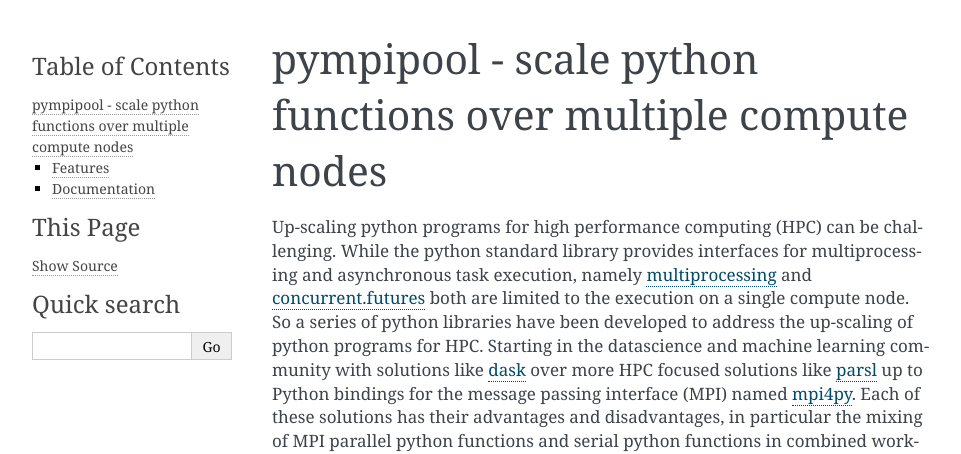
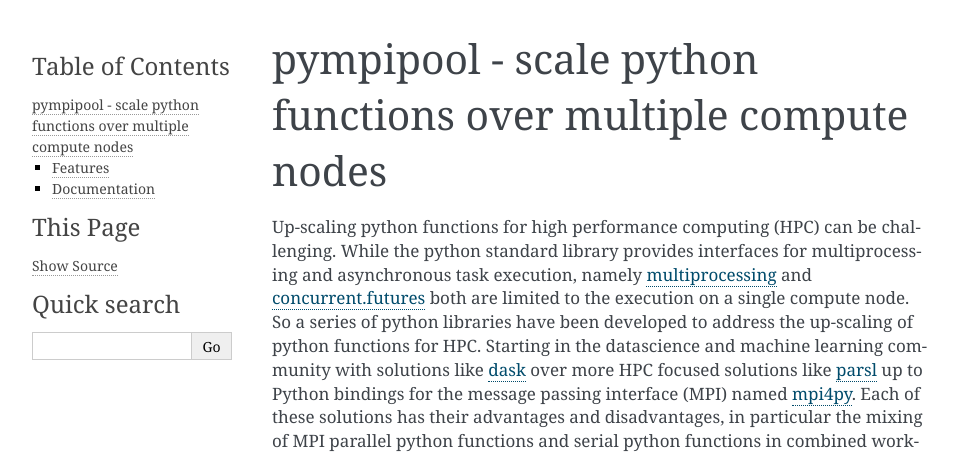
Before and after one commit to pyiron/executorlib, a Sphinx documentation site: the page built from docs/source/index.rst, in a window 1280 px wide and 900 px high. Shown: the top 454 px of the window, without its empty margins (148-1109 px from the left). Built offline with Sphinx 7.4.7, drawn with Linux system fonts in a browser that asks for light colours.

Commit message:
functions rather than programs

```diff
--- a/docs/source/index.rst
+++ b/docs/source/index.rst
@@ -6,7 +6,7 @@
 pympipool - scale python functions over multiple compute nodes
 ==============================================================
 
-Up-scaling python programs for high performance computing (HPC) can be challenging. While the python standard library provides interfaces for multiprocessing and asynchronous task execution, namely `multiprocessing <https://docs.python.org/3/library/multiprocessing.html>`_ and `concurrent.futures <https://docs.python.org/3/library/concurrent.futures.html#module-concurrent.futures>`_ both are limited to the execution on a single compute node. So a series of python libraries have been developed to address the up-scaling of python programs for HPC. Starting in the datascience and machine learning community with solutions like `dask <https://www.dask.org>`_ over more HPC focused solutions like `parsl <http://parsl-project.org>`_ up to Python bindings for the message passing interface (MPI) named `mpi4py <https://mpi4py.readthedocs.io>`_. Each of these solutions has their advantages and disadvantages, in particular the mixing of MPI parallel python functions and serial python functions in combined workflows remains challenging.
+Up-scaling python functions for high performance computing (HPC) can be challenging. While the python standard library provides interfaces for multiprocessing and asynchronous task execution, namely `multiprocessing <https://docs.python.org/3/library/multiprocessing.html>`_ and `concurrent.futures <https://docs.python.org/3/library/concurrent.futures.html#module-concurrent.futures>`_ both are limited to the execution on a single compute node. So a series of python libraries have been developed to address the up-scaling of python functions for HPC. Starting in the datascience and machine learning community with solutions like `dask <https://www.dask.org>`_ over more HPC focused solutions like `parsl <http://parsl-project.org>`_ up to Python bindings for the message passing interface (MPI) named `mpi4py <https://mpi4py.readthedocs.io>`_. Each of these solutions has their advantages and disadvantages, in particular the mixing of MPI parallel python functions and serial python functions in combined workflows remains challenging.
 
 To address this challenges :code:`pympipool` is developed with three goals in mind:
 
```
Also changed, not shown: README.md (+2 -2 lines).
